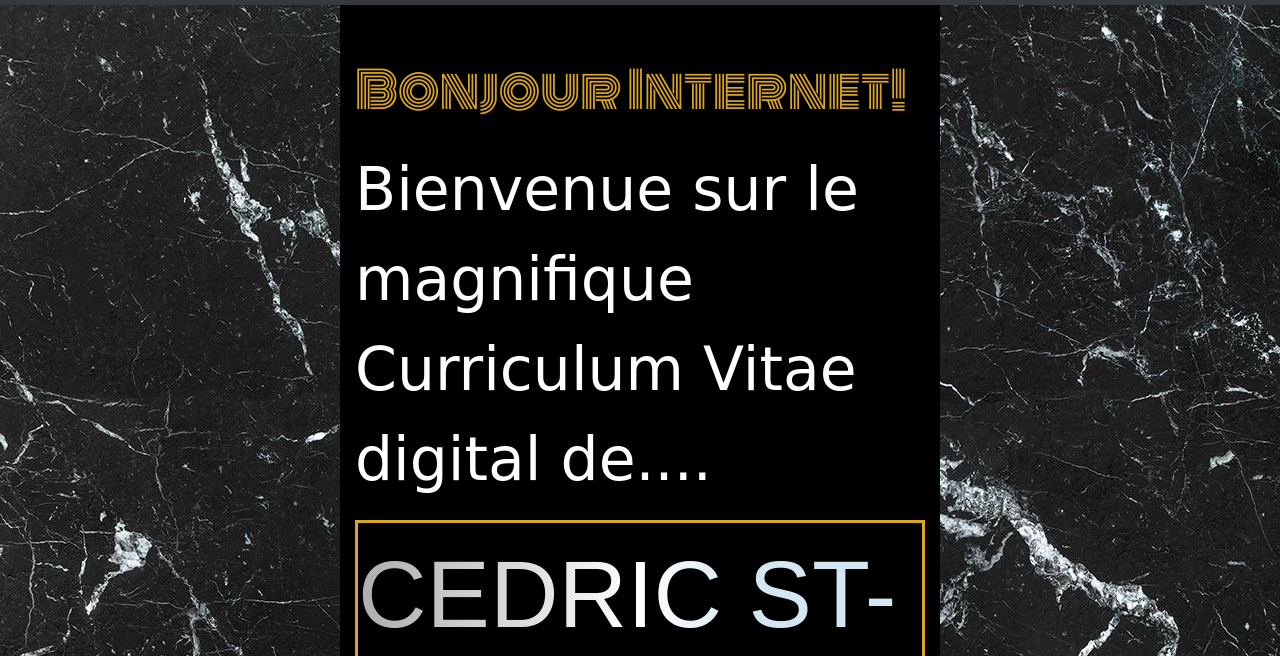
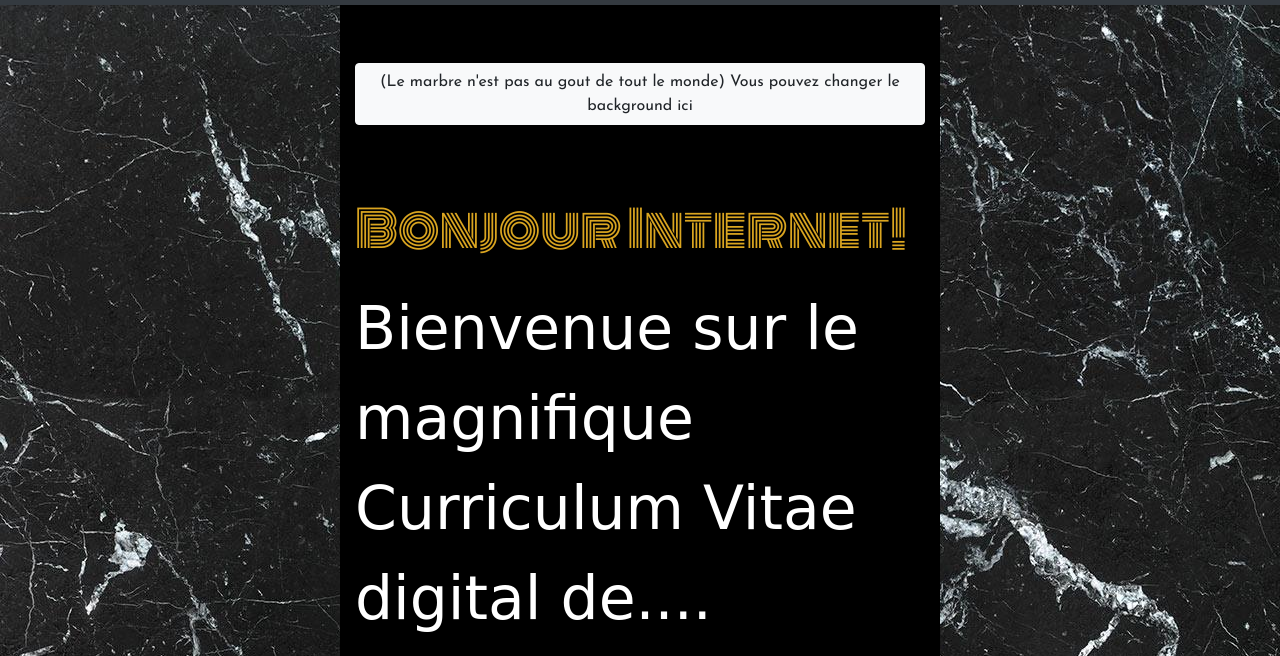
Before and after one commit to cedricscbjj/resume, a plain HTML site: page index.html in a window 1280 px wide. Shown: the part 91-747 px from the top of the page. Drawn offline with nearby package versions, Linux system fonts and the light colour scheme; a web font is replaced by a local one.

Commit message:
Update index.html

```diff
--- a/index.html
+++ b/index.html
@@ -38,6 +38,26 @@
 
     </nav>
 	 <br> <br> <br> <br> <br>
+
+
+		      <div class="row">
+
+		<div class="col-12">
+        <div   id="weshlafamillerecrutezmoi">
+
+
+
+
+<p id="change"><button onclick="gfg_Run()" type="button" class="btn btn-light"> (Le marbre n'est pas au gout de tout le monde) Vous pouvez changer le background ici</button></p>
+
+		</div>
+			</div>
+	</div>
+
+
+		<br> <br>
+
+
 	<div class="row">
 
 	<div class="col-12">
```
